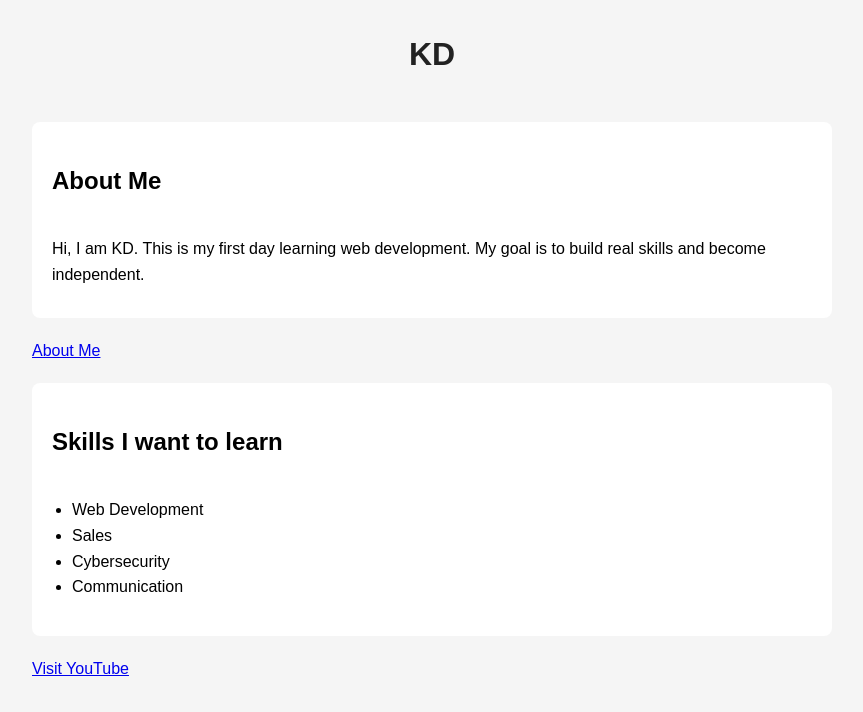
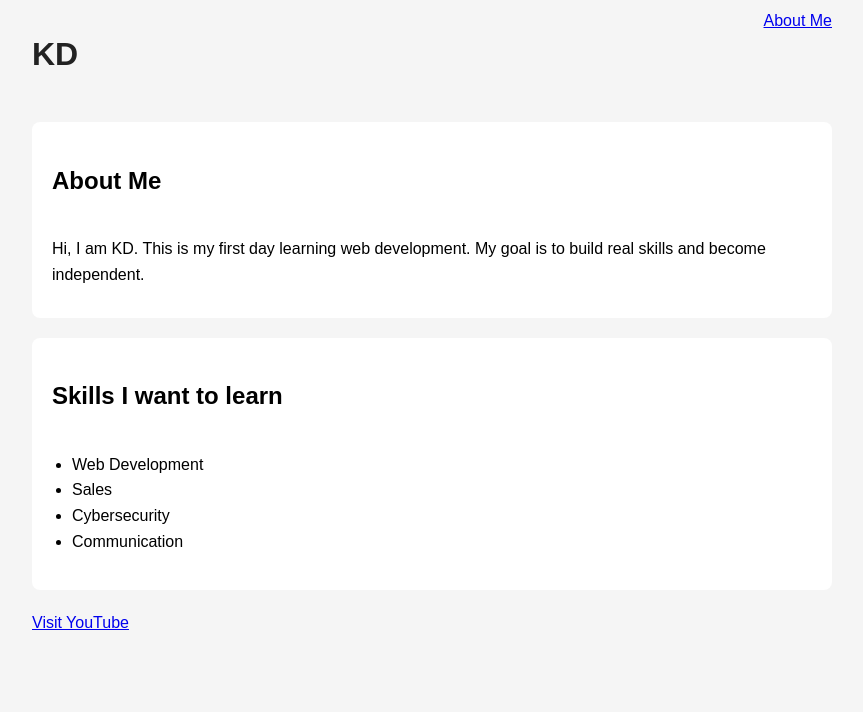
Before and after one commit to kd21-ui/web_dev_basics, a plain HTML site: page day_1&2_PRL/index.html in a window 1280 px wide. Shown: the whole page, without its empty margins (208-1071 px from the left). Drawn offline with Linux system fonts and the light colour scheme.

Commit message:
Day 9: header alignment two things in one line

```diff
--- a/day_1&2_PRL/index.html
+++ b/day_1&2_PRL/index.html
@@ -8,7 +8,12 @@
 
 <body>
     <div class="container">
+        <div class="header">
         <h1 class="main-heading">KD</h1>
+         <a href="about.html">About Me</a>
+
+ <!--this is aa relative link and is used to link another html page to the current page but that page should be present inside the folder too-->
+        </div>
 
         <div class="card">
             <h2>About Me</h2>
@@ -18,8 +23,7 @@
             </p>
         </div>
 
-        <a href="about.html">About Me</a>
-        <!--this is aa relative link and is used to link another html page to the current page but that page should be present inside the folder too-->
+
 
      <div class="card">
         <h2>Skills I want to learn</h2>
--- a/day_1&2_PRL/styling.css
+++ b/day_1&2_PRL/styling.css
@@ -39,3 +39,9 @@ ul {
     flex-direction: column;
     gap: 20px;
 }
+
+.header {
+    display: flex;
+    justify-content: space-between;
+
+}
```
